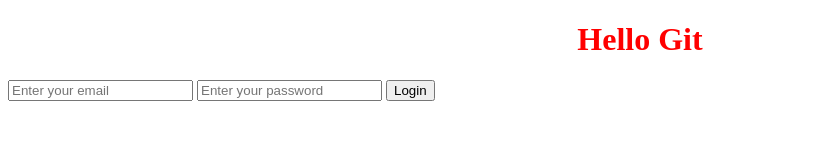
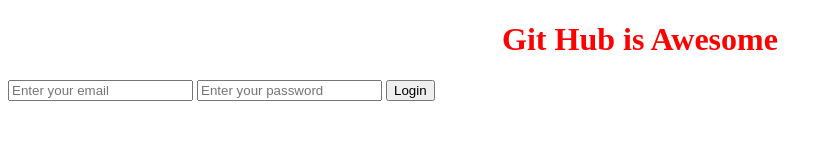
Before and after one commit to martinzee-90/my-awesome-prj, a plain HTML site: page index.html in a window 1280 px wide. Shown: the whole page, without its empty margins (0-833 px from the left). Drawn offline with Linux system fonts and the light colour scheme.

Commit message:
Changed Header

```diff
--- a/index.html
+++ b/index.html
@@ -8,7 +8,7 @@
     <link rel="stylesheet" href="style.css" />
   </head>
   <body>
-    <h1>Hello Git</h1>
+    <h1>Git Hub is Awesome</h1>
     <form action="">
       <input type="email" placeholder="Enter your email" />
       <input type="paswoord" placeholder="Enter your password" />
```
